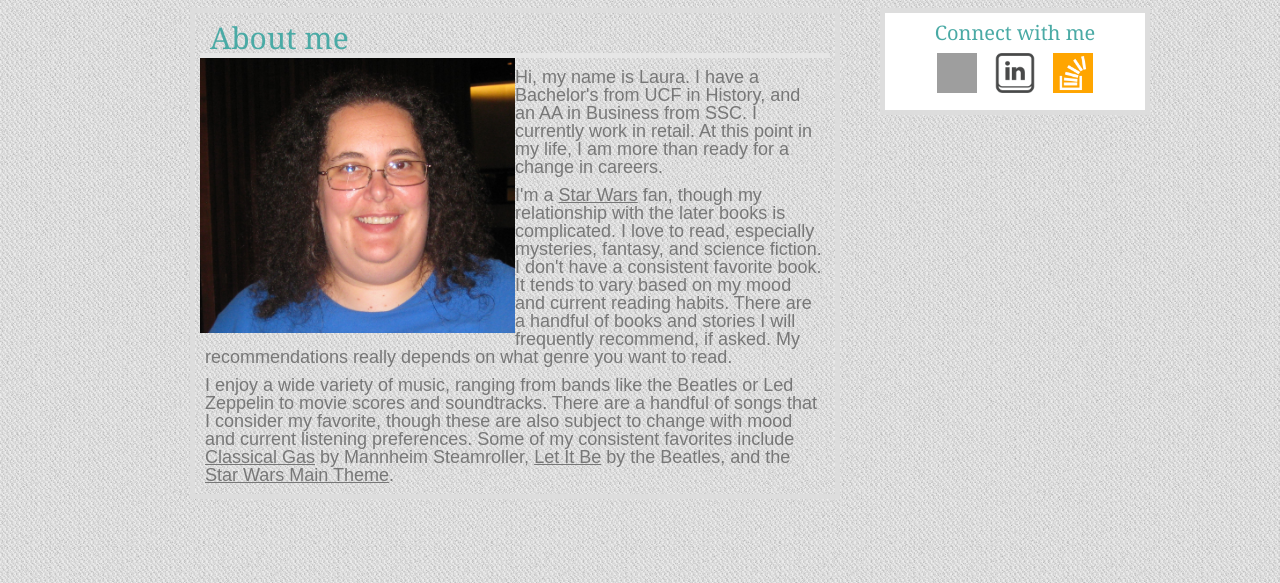
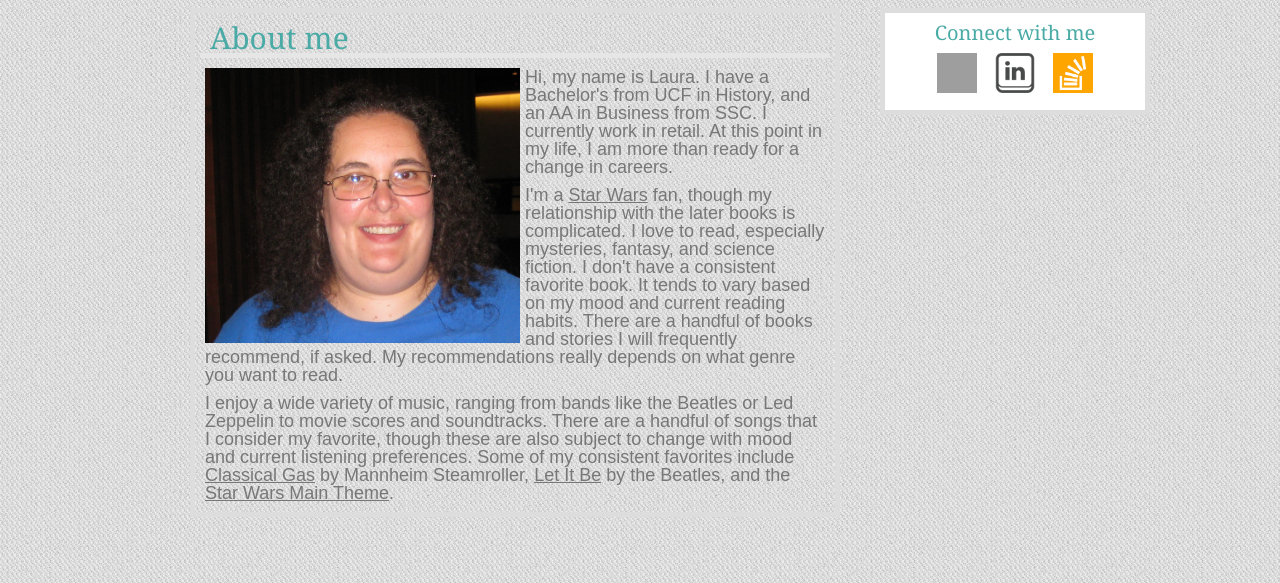
Before and after one commit to Rosieknight/Basic-Portfolio, a PHP site: page /index.php in a window 1280 px wide. Shown: the part 82-665 px from the top of the page. Run offline with PHP 8.4, Linux system fonts and the light colour scheme; grey boxes are pictures that could not be loaded.

Commit message:
More tiny tweaks

```diff
--- a/assets/css/style.css
+++ b/assets/css/style.css
@@ -122,10 +122,12 @@ li a{
 #me{
 	background-image:url("../images/birthday.JPG");
 	background-size:cover;
-	display: block;
+	display: inline-block;
 	float: left;
 	height: 260px;
 	width:300px;
+	margin: 10px 5px;
+	margin-bottom: 5px;
 	padding-top:10px;
 	padding-right: 10px;
 	padding-bottom: 5px;
```
